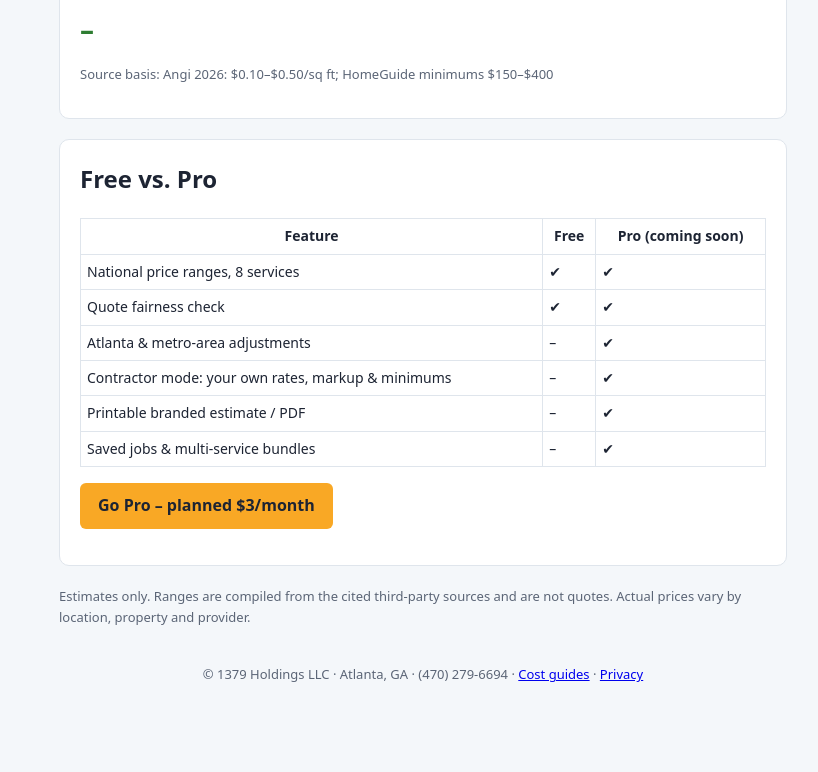
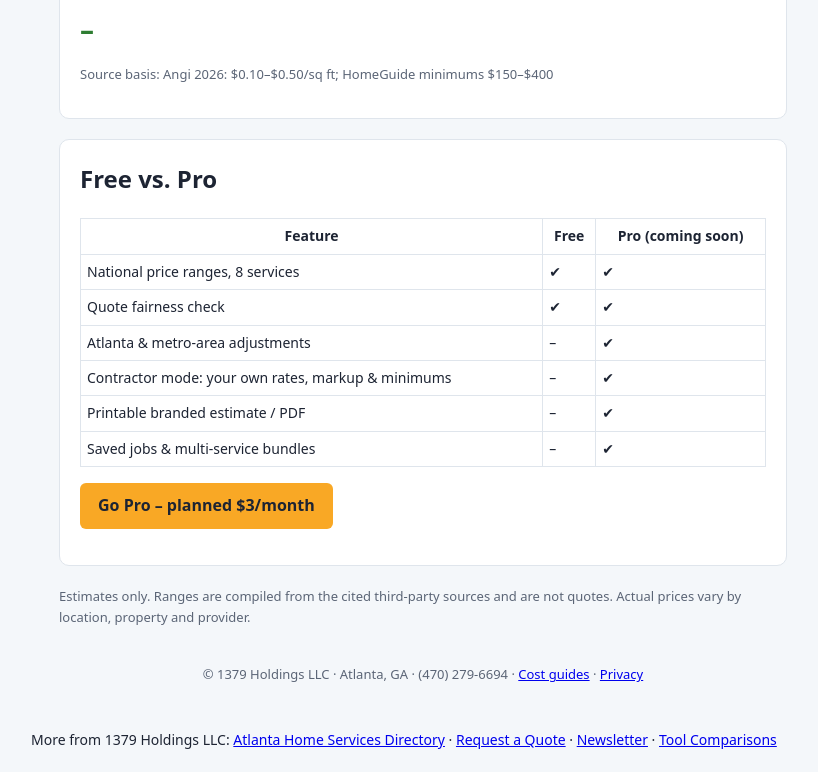
Before and after one commit to 1379holdingsllc/service-price-calculator, a plain HTML site: page index.html in a window 1280 px wide. Shown: the part 470-1242 px from the top of the page, without its empty margins (217-1035 px from the left). Before the commit the page ends 1179 px from the top, so only its background shows below. Drawn offline with Linux system fonts and the light colour scheme.

Commit message:
Cross-link new sites

```diff
--- a/index.html
+++ b/index.html
@@ -50,4 +50,4 @@ function calc(){const s=S[sel.value],q=parseFloat(qty.value);qlab.textContent=s.
  out.textContent=f(lo)+' – '+f(hi);const v=parseFloat(quote.value);
  if(v>0){let m,c;if(v<lo*.8){m='Below the typical range – confirm what is included.';c='#fff8e1'}else if(v>hi*1.2){m='Above the typical range – ask what drives the price, or get another quote.';c='#ffebee'}else{m='Within (or near) the typical range.';c='#e8f5e9'}verdict.innerHTML='<div class="verdict" style="background:'+c+'">'+m+'</div>'}else verdict.innerHTML=''}
 [sel,qty,quote].forEach(e=>e.addEventListener('input',calc));calc();
-</script></body></html>
+</script><div style="max-width:820px;margin:20px auto;padding:0 18px;font-size:14px">More from 1379 Holdings LLC: <a href="https://jojothebest30-stack.github.io/atl-home-services-directory/">Atlanta Home Services Directory</a> · <a href="https://jojothebest30-stack.github.io/home-service-quotes/">Request a Quote</a> · <a href="https://jojothebest30-stack.github.io/home-service-insider/">Newsletter</a> · <a href="https://jojothebest30-stack.github.io/home-tool-comparisons/">Tool Comparisons</a></div></body></html>
```
